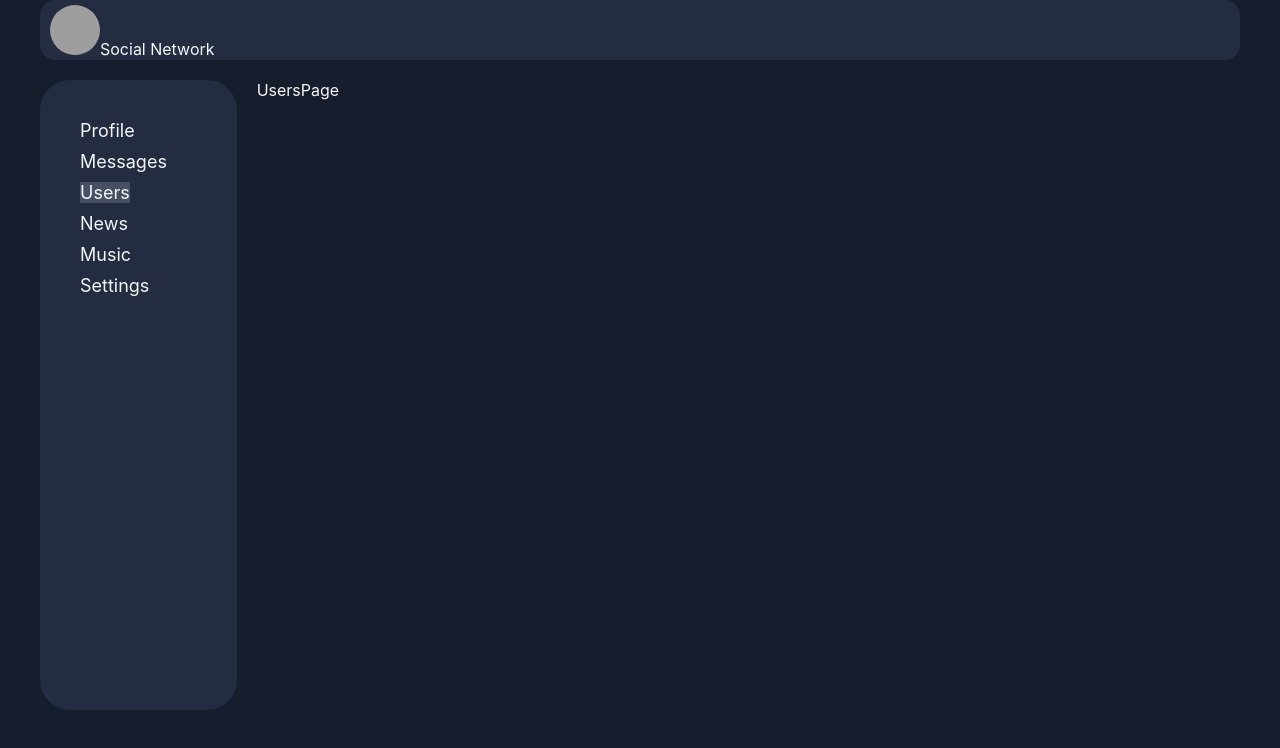
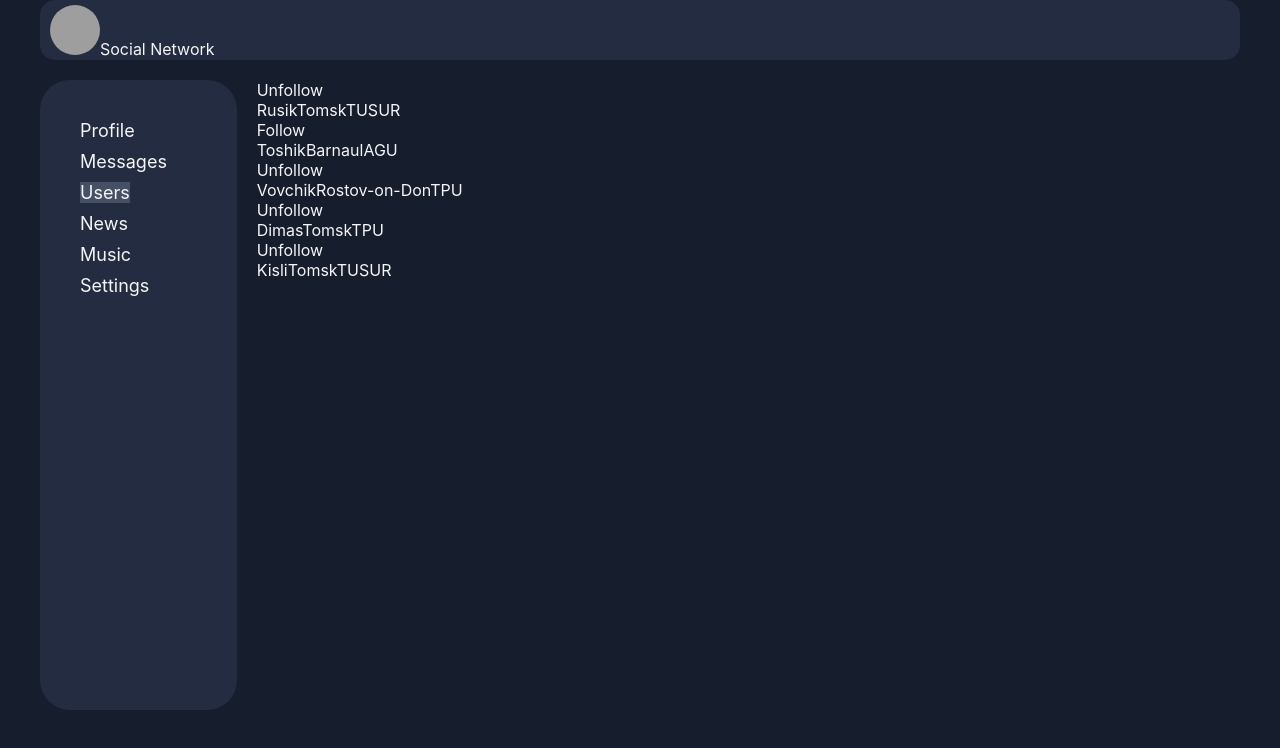
Before and after one commit to fabskrejt/social_network_react_ts_project, a React (Create React App) app: page /users in a window 1280 px wide. Shown: the top 748 px of the page. Built offline with nearby package versions, Linux system fonts and the light colour scheme; grey boxes are pictures that could not be loaded.

Commit message:
added UsersContainer component

```diff
--- a/src/App.tsx
+++ b/src/App.tsx
@@ -9,6 +9,7 @@ import News from "./components/News/News";
 import Settings from "./components/Settings/Settings";
 import {DialogsContainer} from "./components/Dialogs/DialogsContainer";
 import {Users} from "./components/Users/Users";
+import {UsersContainer} from "./components/Users/UsersContainer";
 
 
 const App = () => {
@@ -22,7 +23,8 @@ const App = () => {
                            render={() => <Profile/>}/>
                     <Route exact path='/dialogs'
                            render={() => <DialogsContainer/>}/>
-                    <Route path='/users' component={Users}/>
+                    <Route path='/users'
+                            render={()=> <UsersContainer/>}/>
                     <Route path='/news' component={News}/>
                     <Route path='/music' component={Music}/>
                     <Route path='/settings' component={Settings}/>
--- a/src/components/Users/Users.tsx
+++ b/src/components/Users/Users.tsx
@@ -1,9 +1,31 @@
 import React from "react";
+import {v1} from "uuid";
+import {usersReducer, UserType} from "../../redux/users-reducer";
 
-export const Users = () => {
+
+type UsersPropsType = {
+    usersPage: Array<UserType>
+}
+export const Users = (props: UsersPropsType) => {
+    const usersList = props.usersPage.map(i => {
+        return (
+            <div>
+                <div>
+                    <img/>
+                    <span>{i.folowed ? 'Unfollow' : 'Follow'}</span>
+                </div>
+                <div>
+                    <span>{i.name}</span>
+                    <span>{i.city}</span>
+                    <span>{i.education}</span>
+                </div>
+            </div>
+        )
+    })
     return (
+        //{id: v1(), name: 'Rusik', city: 'Tomsk', education: 'TUSUR', site: 'non', folowed: true},
         <div>
-            UsersPage
+            {usersList}
         </div>
     )
 }
--- /dev/null
+++ b/src/components/Users/UsersContainer.ts
@@ -0,0 +1,20 @@
+import React from "react";
+import {appStateType} from "../../redux/store";
+import {followAC} from "../../redux/users-reducer";
+import {Dispatch} from "redux";
+import {connect} from "react-redux";
+import {Users} from "./Users";
+
+const mapStateToProps = (state: appStateType) => {
+    return {
+        usersPage: state.usersPage
+    }
+}
+
+const mapDispatchToProps = (dispatch: Dispatch) => {
+    return {
+        follow: (id: string) => dispatch(followAC(id))
+    }
+}
+
+export const UsersContainer = connect(mapStateToProps, mapDispatchToProps)(Users)
--- a/src/redux/store.tsx
+++ b/src/redux/store.tsx
@@ -1,10 +1,12 @@
 import {combineReducers, createStore} from "redux";
 import {dialogReducer} from "./dialog-reducer";
 import {profileReducer} from "./profile-reducer";
+import {usersReducer} from "./users-reducer";
 
 let rootReducer = combineReducers({
     messagesPage: dialogReducer,
     profilePage: profileReducer,
+    usersPage: usersReducer
 })
 
 export type appStateType = ReturnType<typeof rootReducer>
--- a/src/redux/users-reducer.ts
+++ b/src/redux/users-reducer.ts
@@ -1,7 +1,6 @@
-import React from "react";
 import {v1} from "uuid";
 
-type UserType = {
+export type UserType = {
     id: string
     name: string
     city: string
@@ -30,13 +29,14 @@ export const usersReducer = (state = initialState, action: UserReducerActionType
     }
 }
 
+
 type UserReducerActionType = FollowACType
 
 type FollowACType = ReturnType<typeof followAC>
 
-const followAC = (id: string) => {
+export const followAC = (id: string) => {
     return {
         type: 'FOLLOW',
         id
-    }
+    } as const
 }
```
